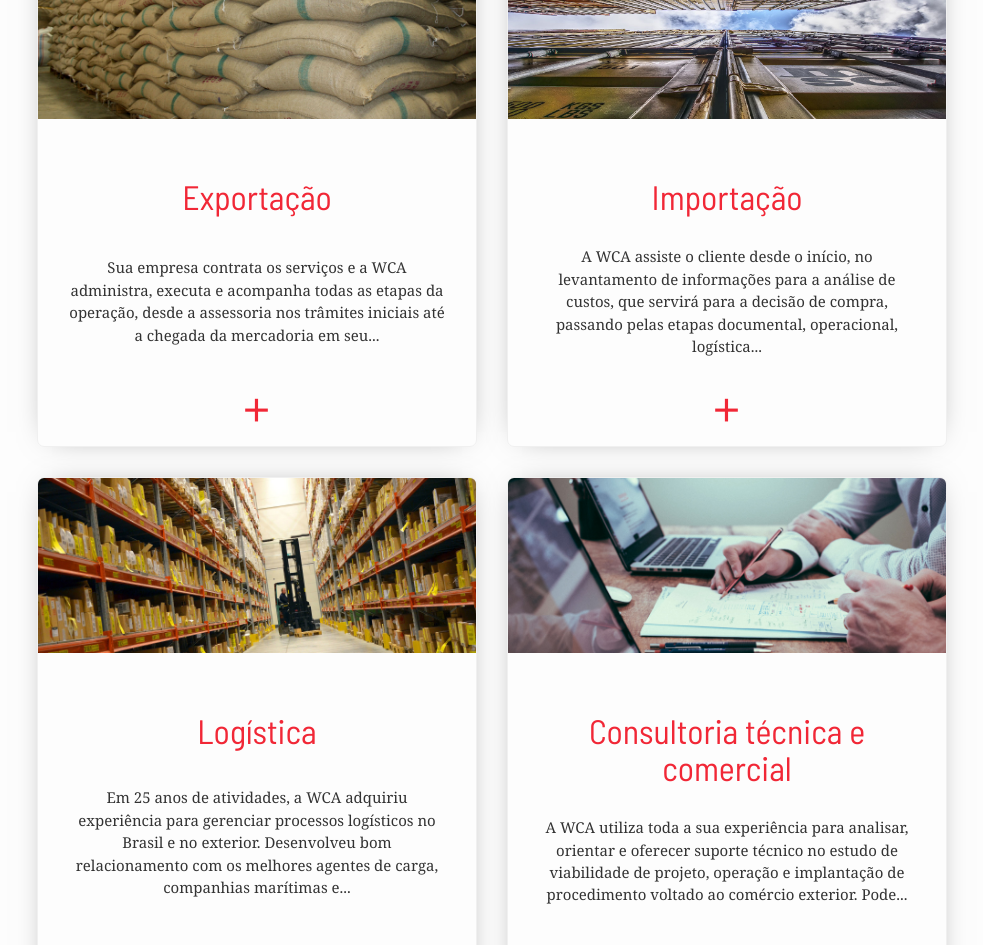
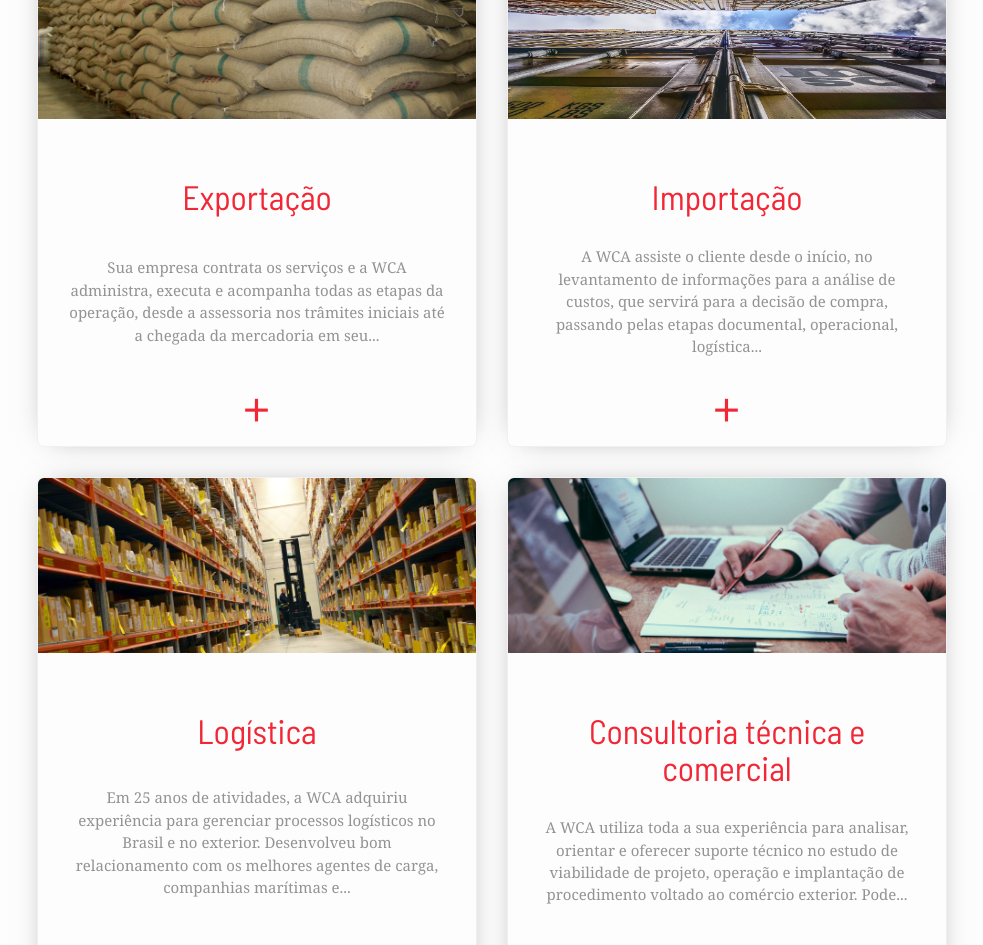
Before and after one commit to WCAComex/wcacomex.github.io, a Jekyll site: the page built from index.html, in a window 1280 px wide. Shown: the part 1088-2033 px from the top of the page, without its empty margins (148-1131 px from the left). Built offline with Jekyll 4.4.1, drawn with Linux system fonts in a browser that asks for light colours.

Commit message:
cor dos serviços

```diff
--- a/_sass/home/_sections.sass
+++ b/_sass/home/_sections.sass
@@ -73,6 +73,8 @@
                 overflow: hidden
             &-title, &-excerpt
                 padding: 0 $spacing-unit
+            &-excerpt
+                color: #939393
             +media-query($on-palm)
                 display: block
                 position: relative
```
